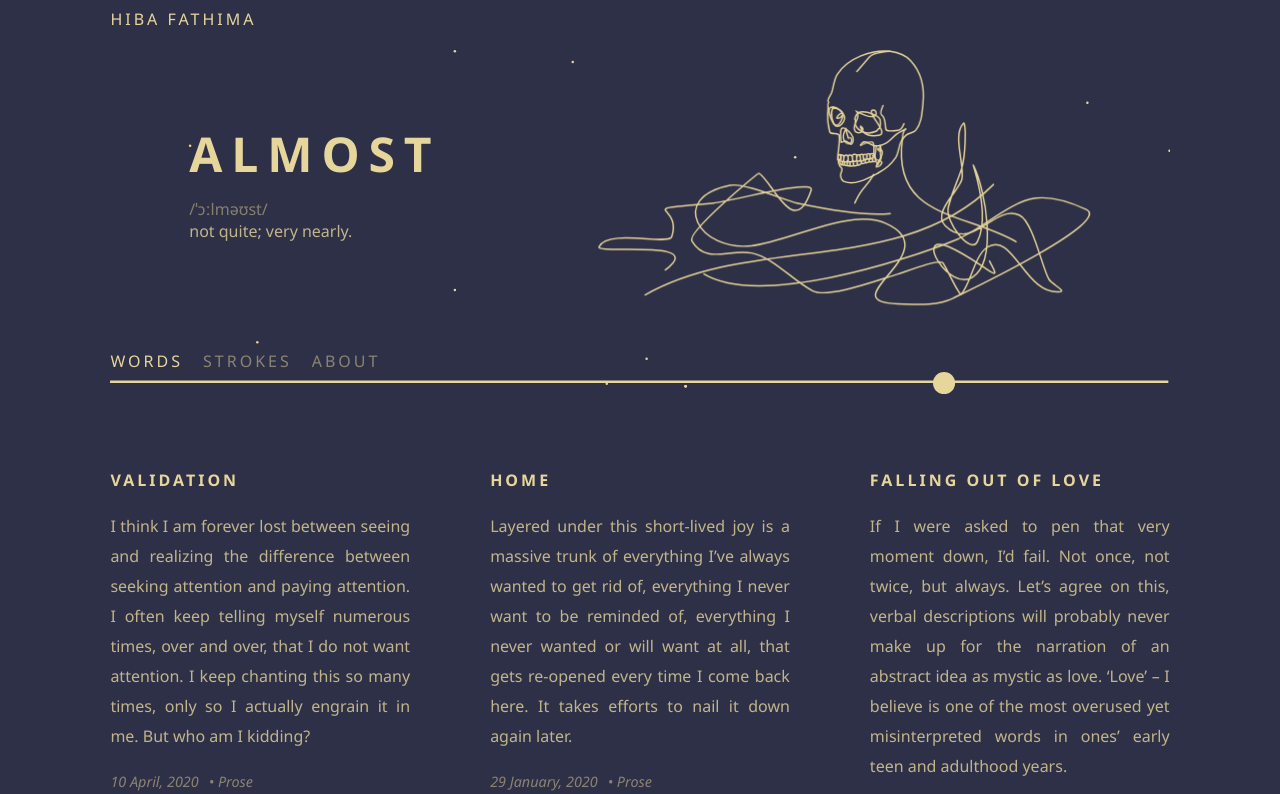
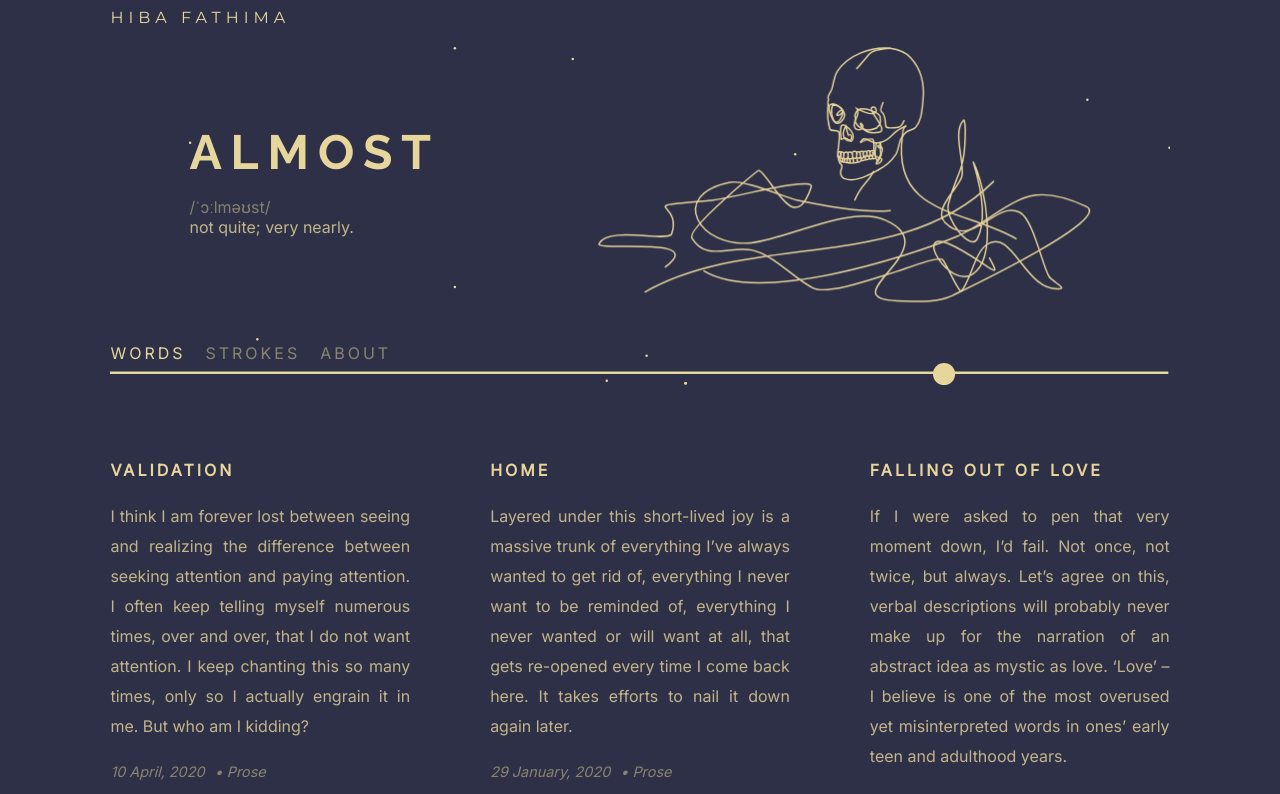
Before and after one commit to ambx/blog-almost, a Next.js app: page / in a window 1280 px wide. Shown: the top 794 px of the page. Built offline with nearby package versions, Linux system fonts and the light colour scheme.

Commit message:
typography update

```diff
--- a/components/Header/styles.module.scss
+++ b/components/Header/styles.module.scss
@@ -40,6 +40,8 @@
         text-align: left;
         display: flex;
         gap: 20px;
+        font-family: "Raleway", sans-serif;
+        font-weight: 200;
         font-size: 1em;
         letter-spacing: 3px;
         @include respond-below(sm){
--- a/components/navbar/styles.module.scss
+++ b/components/navbar/styles.module.scss
@@ -6,12 +6,19 @@
   text-decoration: none;
   font-size: 1rem;
   text-transform: uppercase;
+  font-family: "Montserrat", sans-serif;
+  letter-spacing: 5px;
   color: $accent;
   letter-spacing: 3px;
   @include respond-below(sm) {
     font-size: 0.75em;
     margin-top: 0px;
   }
+  a{
+    text-transform: uppercase;
+    font-family: "Montserrat", sans-serif;
+    letter-spacing: 5px;
+  }
   .logoSvg{
     margin-top: -5px;
   }
--- a/package.json
+++ b/package.json
@@ -9,6 +9,9 @@
     "lint": "next lint"
   },
   "dependencies": {
+    "@fontsource/inter": "^4.5.7",
+    "@fontsource/montserrat": "^4.5.7",
+    "@fontsource/raleway": "^4.5.5",
     "date-fns": "^2.23.0",
     "gray-matter": "^4.0.3",
     "next": "^11.0.1",
--- a/pages/_app.js
+++ b/pages/_app.js
@@ -1,5 +1,9 @@
 import Layout from '../components/Layout/index'
 import '../styles/globals.scss'
+import "@fontsource/inter"
+import "@fontsource/raleway/200.css"
+import "@fontsource/raleway/700.css"
+import "@fontsource/montserrat"
 
 export default function MyApp({ Component, pageProps }) {
   return (
--- a/styles/globals.scss
+++ b/styles/globals.scss
@@ -1,15 +1,19 @@
-@import url('https://fonts.googleapis.com/css2?family=Roboto:wght@300&display=swap');
 
 html,
 body {
   padding: 0;
   background-color: #2E3047;
-  font-family: Segoe UI, sans-serif;
+  font-family: "Inter", sans-serif;
   font-size: 1em;
   color: #E7D69B;
 }
 * {
   box-sizing: border-box;
+  font-family: "Inter", sans-serif;
+}
+h1{
+  font-family: "Raleway", sans-serif;
+  font-weight: 700;
 }
 li{
   list-style: none;
```
Also changed, not shown: 1 other file (tests, documents, lock files or other folders).
